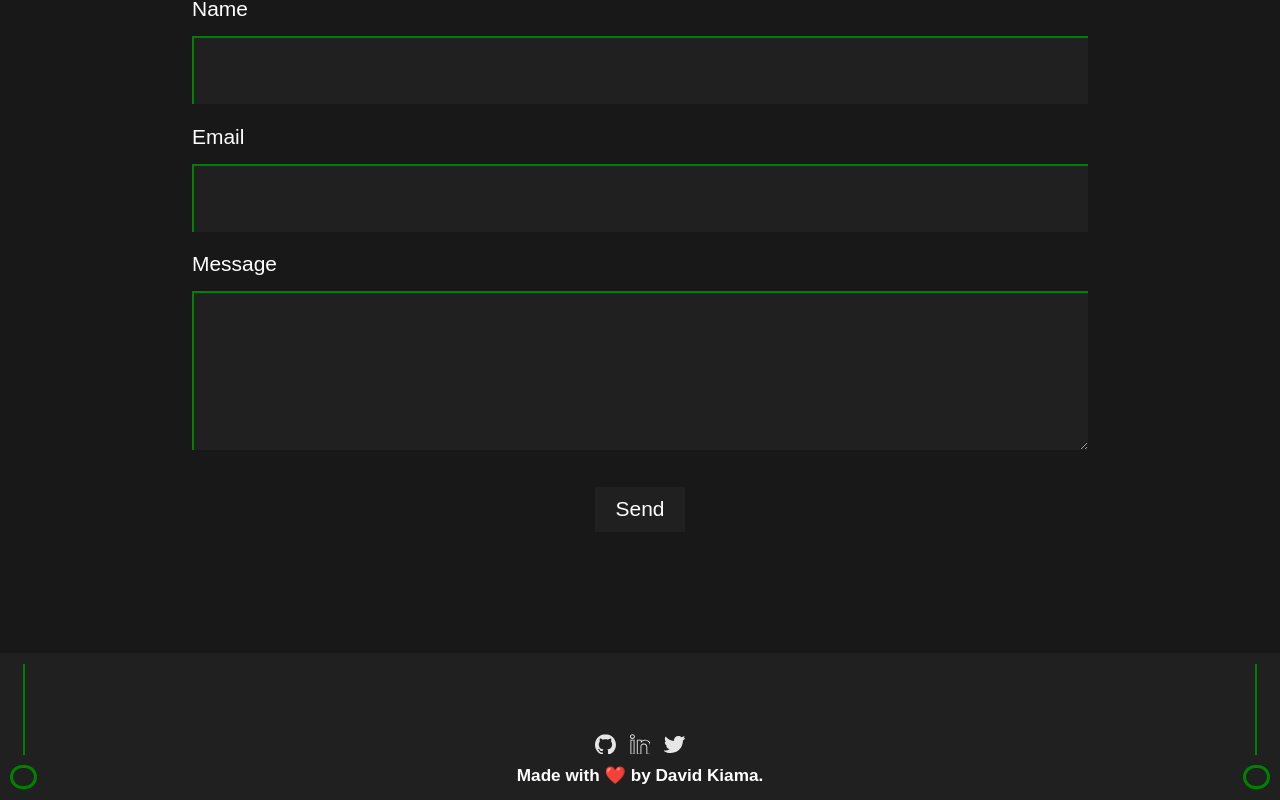
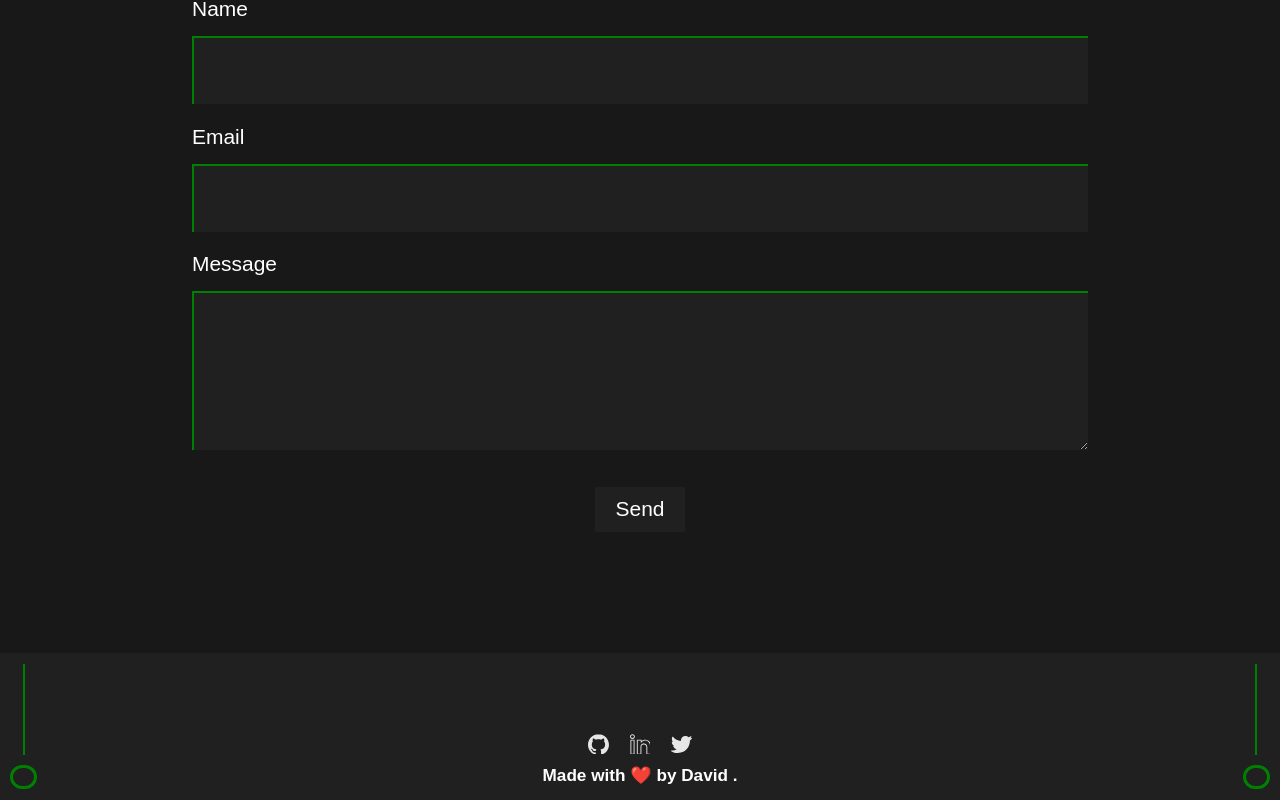
Before and after one commit to davidkiama/Portfolio, a React (Create React App) app: page /contact in a window 1280 px wide. Shown: the part 165-965 px from the top of the page. Built offline with nearby package versions, Linux system fonts and the light colour scheme.

Commit message:
Footer edits

```diff
--- a/src/components/Footer/Footer.js
+++ b/src/components/Footer/Footer.js
@@ -27,7 +27,7 @@ function Footer() {
             </svg>
           </a>
         </div>
-        <h3>Made with ❤️ by David Kiama.</h3>
+        <h3>Made with ❤️ by David . </h3>
       </div>
 
       <div className="con">
--- a/src/index.css
+++ b/src/index.css
@@ -183,7 +183,7 @@ body {
   margin: auto;
   display: flex;
   align-items: center;
-  justify-content: space-around;
+  justify-content: space-between;
 }
 .footer__icon {
   height: 2rem;
```
